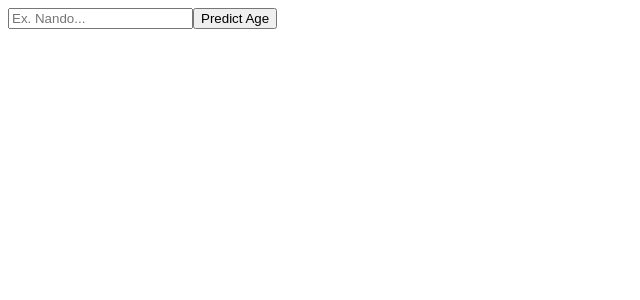
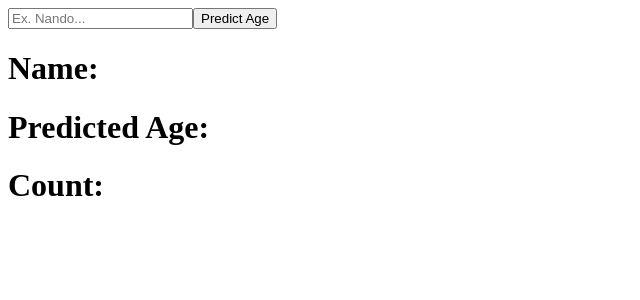
Before and after one commit to nandobrain/react-practice-3, a React (Create React App) app: page / in a window 1280 px wide. Shown: the top 300 px of the page, without its empty margins (0-640 px from the left). Built offline with nearby package versions, Linux system fonts and the light colour scheme.

Commit message:
fetch data

```diff
--- a/src/App.jsx
+++ b/src/App.jsx
@@ -7,17 +7,21 @@
 
 
 function App() {
-  const [name, setName] = useState("")
+  const [name, setName] = useState("");
+  const [predictedAge, setPredictedAge] = useState(null);
 
   function fetchData() {
     Axios.get(`https://api.agify.io/?name=${name}`).then((res) => {
-      console.log(res.data)
+      setPredictedAge(res.data.age)
     });
   }
   return (
     <div className="App">
       <input placeHolder="Ex. Nando..." onChange={(event) => {setName(event.target.value)}}/>
       <button onClick={fetchData}> Predict Age </button>
+      <h1>Name:{predictedAge?.name}</h1>
+      <h1>Predicted Age:{predictedAge?.age}</h1>
+      <h1>Count:{predictedAge?.count}</h1>
     </div>
   )
 
```
